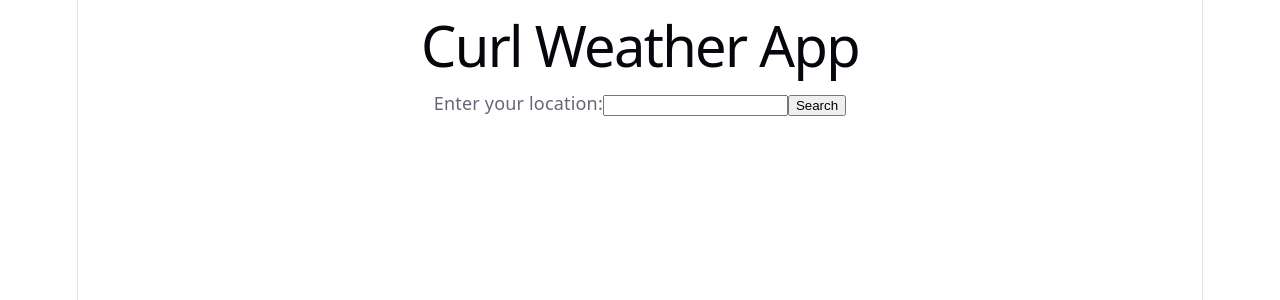
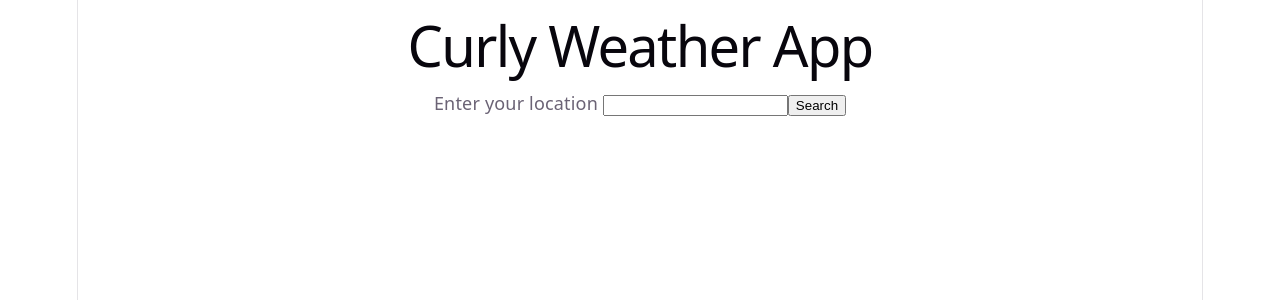
Before and after one commit to Eli-coding/curly_weatherForcast, a React (Vite) app: page / in a window 1280 px wide. Shown: the top 300 px of the page. Built offline with nearby package versions, Linux system fonts and the light colour scheme.

Commit message:
search bar working

```diff
--- a/src/App.jsx
+++ b/src/App.jsx
@@ -1,6 +1,7 @@
 import { useState } from 'react'
 import './App.css'
 import SearchBar from './components/searchBar.jsx'
+import WeatherDisplay from './components/WeatherDisplay.jsx';
 
 function App() {
   const [location, setLocation] = useState('');
@@ -17,15 +18,16 @@ function App() {
   const data = await response.json();
 
   setWeatherData(data);
-  console.log(data);
+  // console.log(data);
   setLoadingState(false);
 };
 
   return (
      <div>
-      <h1>Curl Weather App</h1>
+      <h1>Curly Weather App</h1>
        <SearchBar onSearch={handleSearch} />
-    {loadingState && <p>Loading...</p>}
+     {loadingState && <p>Loading...</p>}
+     {weatherData && <WeatherDisplay weatherData={weatherData} />}
     </div>
   );
 }
--- a/src/components/searchBar.jsx
+++ b/src/components/searchBar.jsx
@@ -10,13 +10,14 @@ function SearchBar({ onSearch }) {
 
   return (
     <div>
-      <label htmlFor="searchBar">Enter your location:</label>
+      <label htmlFor="searchBar">Enter your location </label>
       <input
         type="text"
         id="searchBar"
         value={input}
         onChange={(e) => setInput(e.target.value)}
       />
+
       <button onClick={handleSubmit}>Search</button>
     </div>
   );
--- a/src/components/weatherDisplay.jsx
+++ b/src/components/weatherDisplay.jsx
@@ -1,9 +1,9 @@
 function WeatherDisplay({ weatherData }) {
   return (
     <div>
-      <p>{weatherData.name}</p>
-      <p>{weatherData.main.temp}°C</p>
-      <p>{weatherData.main.humidity}%</p>
+      <p><strong style={{color: '#FFD700'}}>City:</strong> {weatherData.name}</p>
+      <p><strong style={{color: '#FFD700'}}>Temperature:</strong> {weatherData.main.temp}°C</p>
+      <p><strong style={{color: '#FFD700'}}>Humidity:</strong> {weatherData.main.humidity}%</p>
     </div>
   );
 }
```
